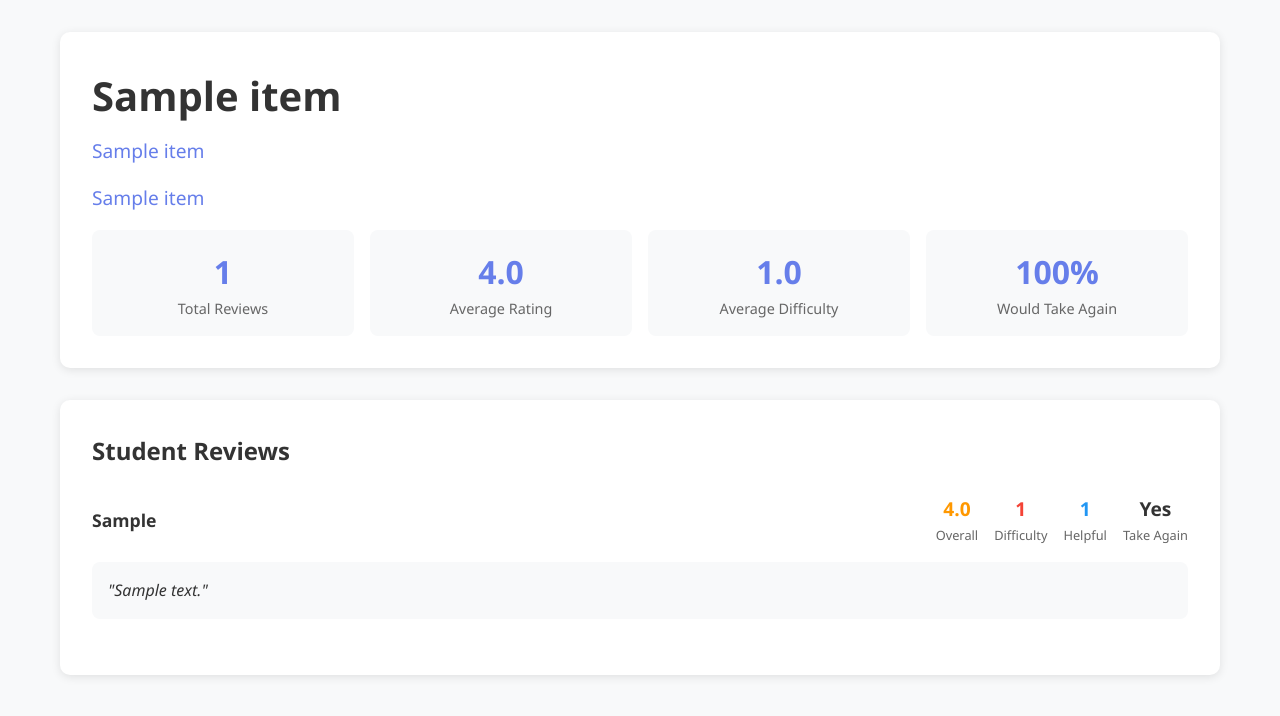
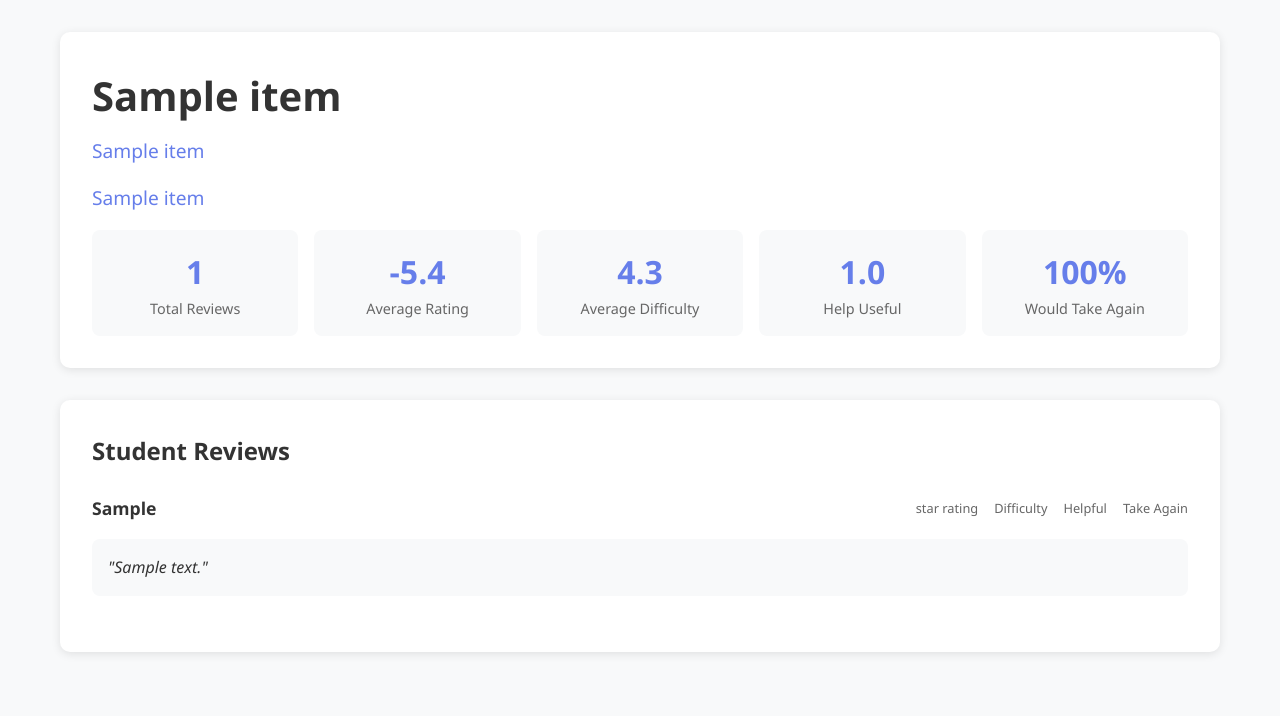
Before and after one commit to winni-723/ds593DPproject, a Django app: a page that uses myproject/myapp/templates/professor_profile.html in a window 1280 px wide. Shown: the part 70-786 px from the top of the page. Run offline with Django 5.2, Linux system fonts and the light colour scheme; tables that the repository leaves empty hold one stand-in row (values such as "Sample post").

Commit message:
finished

```diff
--- a/myproject/myapp/templates/professor_profile.html
+++ b/myproject/myapp/templates/professor_profile.html
@@ -235,6 +235,10 @@
                     <div class="stat-label">Average Difficulty</div>
                 </div>
                 <div class="stat-card">
+                    <div class="stat-number">{{ average_help_useful }}</div>
+                    <div class="stat-label">Help Useful</div>
+                </div>
+                <div class="stat-card">
                     <div class="stat-number">{{ would_take_again_percent }}%</div>
                     <div class="stat-label">Would Take Again</div>
                 </div>
@@ -249,19 +253,19 @@
                     <div class="course-name">{{ review.course }}</div>
                     <div class="review-rating">
                         <div class="rating-item">
-                            <div class="rating-value star-rating">{{ review.star_rating }}</div>
-                            <div class="rating-label">Overall</div>
+                            <!--<div class="rating-value star-rating">{{ review.star_rating }}</div>-->
+                            <div class="rating-label">star rating</div>
                         </div>
                         <div class="rating-item">
-                            <div class="rating-value difficulty">{{ review.difficulty }}</div>
+                            <!--<div class="rating-value difficulty">{{ review.difficulty }}</div>-->
                             <div class="rating-label">Difficulty</div>
                         </div>
                         <div class="rating-item">
-                            <div class="rating-value helpful">{{ review.help_useful }}</div>
+                            <!--<div class="rating-value helpful">{{ review.help_useful }}</div>-->
                             <div class="rating-label">Helpful</div>
                         </div>
                         <div class="rating-item">
-                            <div class="rating-value">{% if review.would_take_agains %}Yes{% else %}No{% endif %}</div>
+                            <!--<div class="rating-value">{% if review.would_take_agains %}Yes{% else %}No{% endif %}</div>-->
                             <div class="rating-label">Take Again</div>
                         </div>
                     </div>
--- a/myproject/myapp/templates/write_review.html
+++ b/myproject/myapp/templates/write_review.html
@@ -427,11 +427,6 @@
 
         <form method="post">
             {% csrf_token %}
-            <!-- <label for="name">Your Name</label>
-            <input type="text" id="name" name="name" required>
-
-            <label for="email">Your Email</label>
-            <input type="email" id="email" name="email"> -->
 
             {% if courses %}
             <label for="course">Course</label>
--- a/myproject/myapp/views.py
+++ b/myproject/myapp/views.py
@@ -9,6 +9,7 @@ from django.views.decorators.csrf import csrf_exempt
 from .models import ITEM
 from django.conf import settings
 import json
+import numpy as np
 
 try:
     from google import genai
@@ -22,6 +23,82 @@ if genai is not None and getattr(settings, 'GEMINI_API_KEY', ''):
         _gemini_client = genai.Client(api_key=settings.GEMINI_API_KEY)
     except Exception:
         _gemini_client = None
+
+
+def dp_average(ratings, a, b, epsilon):
+    """
+    Differentially private average using Laplace mechanism.
+    """
+    n = len(ratings)
+    if n == 0:
+        return 0.0, 0.0
+
+    true_avg = np.mean(ratings)
+
+    # sensitivity for average
+    sensitivity = (b - a) / n
+
+    # Laplace noise scale
+    scale = sensitivity / epsilon
+
+    # Adding Laplace noise to the true average
+    noisy_avg = true_avg + np.random.laplace(0, scale)
+
+    return noisy_avg, true_avg
+
+
+def dp_difficulty_average(difficulty, a, b, epsilon):
+    """
+    Differentially private average using Laplace mechanism.
+    Returns only the noisy average.
+    """
+    n = len(difficulty)
+    true_avg = np.mean(difficulty)
+
+    sensitivity = (b - a) / n
+    scale = sensitivity / epsilon
+    noisy_avg = true_avg + np.random.laplace(0, scale)
+    return noisy_avg, true_avg
+
+
+def dp_count(count, epsilon):
+    """
+    Differentially private count using Laplace mechanism.
+    Sensitivity for a count query is 1.0.
+    """
+    # Sensitivity for a count query is always 1.0
+    sensitivity = 1.0
+
+    scale = sensitivity / epsilon
+    noisy_count = count + np.random.laplace(0, scale)
+
+    return noisy_count
+
+def dp_helpful_average(helpful, a, b, epsilon):
+    """
+    Differentially private average using Laplace mechanism.
+    Returns only the noisy average.
+    """
+    n = len(helpful)
+    if n == 0:
+        return 0.0, 0.0
+
+    true_avg = np.mean(helpful)
+
+    # sensitivity for average
+    sensitivity = (b - a) / n
+
+    # Laplace noise scale
+    scale = sensitivity / epsilon
+
+    # Adding Laplace noise to the true average
+    noisy_avg = true_avg + np.random.laplace(0, scale)
+
+    # Clamp to keep value within valid bounds (non-negative)
+    noisy_avg = max(a, min(b, noisy_avg))
+
+    return noisy_avg, true_avg
+
 
 
 def make_review_private(review_text: str) -> str:
@@ -293,12 +370,50 @@ def professor_profile(request, professor_name):
 
     # Get professor statistics
     total_reviews = reviews.count()
-    average_rating = round(reviews.aggregate(avg_rating=models.Avg('star_rating'))['avg_rating'] or 0, 1)
-    average_difficulty = round(reviews.aggregate(avg_diff=models.Avg('difficulty'))['avg_diff'] or 0, 1)
+    #average_rating = round(reviews.aggregate(avg_rating=models.Avg('star_rating'))['avg_rating'] or 0, 1)
+
+    # Calculate differentially private average rating
+    ratings = list(reviews.values_list('star_rating', flat=True))
+    min_rating = 0.0
+    max_rating = 5.0
+    epsilon = 1.0  # Privacy loss
+    noisy_avg, true_avg = dp_average(ratings, min_rating, max_rating, epsilon)
+    average_rating = round(noisy_avg, 1)
+
+    #average_difficulty = round(reviews.aggregate(avg_diff=models.Avg('difficulty'))['avg_diff'] or 0, 1)
+    # Calculate differentially private average difficulty
+    difficulty = list(reviews.values_list('difficulty', flat=True))
+    min_difficulty = 1.0
+    max_difficulty = 5.0
+    epsilon = 1.0  # Privacy loss
+    noisy_avg, true_avg = dp_difficulty_average(difficulty, min_difficulty, max_difficulty, epsilon)
+    average_difficulty = round(noisy_avg, 1)
+
+    # Calculate average help_useful
+    # Using proper Django aggregate syntax
+    # avg_result = reviews.aggregate(avg_help=models.Avg('help_useful'))
+    # average_help_useful = round(avg_result.get('avg_help') or 0, 1)
+    helpful = list(reviews.values_list('help_useful', flat=True))
+    min_helpful = 1.0
+    max_helpful = 10.0
+    epsilon = 1.0  # Privacy loss
+    noisy_avg, true_avg = dp_helpful_average(helpful, min_helpful, max_helpful, epsilon)
+    average_help_useful = round(noisy_avg, 1)
 
     # Calculate percentage who would take again
-    would_take_again_count = reviews.filter(would_take_agains=True).count()
-    would_take_again_percent = round((would_take_again_count / total_reviews) * 100) if total_reviews > 0 else 0
+    # would_take_again_count = reviews.filter(would_take_agains=True).count()
+    # would_take_again_percent = round((would_take_again_count / total_reviews) * 100) if total_reviews > 0 else 0
+
+    # Calculate differentially private percentage who would take again
+    true_count = reviews.filter(would_take_agains=True).count()
+    epsilon = 1.0  # Privacy loss
+    noisy_count = dp_count(true_count, epsilon)
+    # Ensure noisy_count is non-negative
+    noisy_count = max(0, noisy_count)
+    # Calculate noisy percentage
+    would_take_again_percent = round((noisy_count / total_reviews) * 100) if total_reviews > 0 else 0
+    # Ensure percentage is between 0 and 100
+    would_take_again_percent = max(0, min(100, would_take_again_percent))
 
     # Get school name (assuming all reviews are from the same school)
     school_name = reviews.first().school_name
@@ -312,6 +427,7 @@ def professor_profile(request, professor_name):
         'total_reviews': total_reviews,
         'average_rating': average_rating,
         'average_difficulty': average_difficulty,
+        'average_help_useful': average_help_useful,
         'would_take_again_percent': would_take_again_percent,
     }
 
@@ -396,12 +512,49 @@ def search_prof(request):
             if reviews.exists():
                 # Get professor statistics
                 total_reviews = reviews.count()
-                average_rating = round(reviews.aggregate(avg_rating=models.Avg('star_rating'))['avg_rating'] or 0, 1)
-                average_difficulty = round(reviews.aggregate(avg_diff=models.Avg('difficulty'))['avg_diff'] or 0, 1)
+                #average_rating = round(reviews.aggregate(avg_rating=models.Avg('star_rating'))['avg_rating'] or 0, 1)
+
+                # Calculate differentially private average rating
+                ratings = list(reviews.values_list('star_rating', flat=True))
+                min_rating = 0.0
+                max_rating = 5.0
+                epsilon = 1.0  # Privacy budget
+                noisy_avg, true_avg = dp_average(ratings, min_rating, max_rating, epsilon)
+                average_rating = round(noisy_avg, 1)
+
+                #average_difficulty = round(reviews.aggregate(avg_diff=models.Avg('difficulty'))['avg_diff'] or 0, 1)
+                # Calculate differentially private average difficulty
+                difficulty = list(reviews.values_list('difficulty', flat=True))
+                min_difficulty = 1.0
+                max_difficulty = 5.0
+                epsilon = 1.0  # Privacy budget
+                noisy_avg, true_avg = dp_difficulty_average(difficulty, min_difficulty, max_difficulty, epsilon)
+                average_difficulty = round(noisy_avg, 1)
+
+                # Calculate average help_useful
+                # Using proper Django aggregate syntax
+                # avg_result = reviews.aggregate(avg_help=models.Avg('help_useful'))
+                # average_help_useful = round(avg_result.get('avg_help') or 0, 1)
+                helpful = list(reviews.values_list('help_useful', flat=True))
+                min_helpful = 1.0
+                max_helpful = 10.0
+                epsilon = 1.0  # Privacy loss
+                noisy_avg, true_avg = dp_helpful_average(helpful, min_helpful, max_helpful, epsilon)
+                average_help_useful = round(noisy_avg, 1)
 
                 # Calculate percentage who would take again
-                would_take_again_count = reviews.filter(would_take_agains=True).count()
-                would_take_again_percent = round((would_take_again_count / total_reviews) * 100) if total_reviews > 0 else 0
+                # would_take_again_count = reviews.filter(would_take_agains=True).count()
+                # would_take_again_percent = round((would_take_again_count / total_reviews) * 100) if total_reviews > 0 else 0
+                # Calculate differentially private percentage who would take again
+                true_count = reviews.filter(would_take_agains=True).count()
+                epsilon = 1.0  # Privacy budget
+                noisy_count = dp_count(true_count, epsilon)
+                # Ensure noisy_count is non-negative
+                noisy_count = max(0, noisy_count)
+                # Calculate noisy percentage
+                would_take_again_percent = round((noisy_count / total_reviews) * 100) if total_reviews > 0 else 0
+                # Ensure percentage is between 0 and 100
+                would_take_again_percent = max(0, min(100, would_take_again_percent))
 
                 # Get school name
                 school_name = reviews.first().school_name
@@ -412,6 +565,7 @@ def search_prof(request):
                     'total_reviews': total_reviews,
                     'average_rating': average_rating,
                     'average_difficulty': average_difficulty,
+                    'average_help_useful': average_help_useful,
                     'would_take_again_percent': would_take_again_percent,
                     'reviews': reviews[:3]  # Show first 3 reviews as preview
                 })
@@ -450,6 +604,9 @@ def WriteReview(request,professor_name):
             help_useful = int(help_useful_raw) if help_useful_raw else None
         except ValueError:
             help_useful = None
+        if help_useful is not None:
+            # Clamp to keep within allowed positive range (1-10)
+            help_useful = max(1, min(10, help_useful))
         try:
             star_rating = float(rating_raw) if rating_raw else None
         except ValueError:
@@ -474,23 +631,42 @@ def WriteReview(request,professor_name):
         if missing_fields:
             messages.error(request, f"Please fill all required fields: {', '.join(missing_fields)}")
         else:
-            # Clean the comment for privacy before saving
-            cleaned_comments = make_review_private(comments)
+            # Check if user already used the rephrased version from frontend
+            is_rephrased = request.POST.get('is_rephrased', '0') == '1'
+
+            # Only apply make_review_private if user hasn't already used the rephrased version
+            if is_rephrased:
+                # User explicitly chose the rephrased version, use it as-is
+                cleaned_comments = comments
+            else:
+                # Clean the comment for privacy before saving
+                cleaned_comments = make_review_private(comments)
+
+            # Ensure school_name and department_name are not empty
+            # If professor doesn't exist, we need at least some default values
+            if not school_name:
+                school_name = 'Unknown'
+            if not department_name:
+                department_name = 'Unknown'
 
             # Create a new ITEM review entry
-            ITEM.objects.create(
-                professor_name=professor_name,
-                school_name=school_name,
-                department_name=department_name,
-                star_rating=star_rating,
-                course=course,
-                difficulty=difficulty,
-                would_take_agains=would_take_agains if would_take_agains is not None else False,
-                help_useful=help_useful,
-                comments=cleaned_comments,
-            )
-            messages.success(request, 'Your review has been submitted.')
-            return redirect('professor_profile', professor_name=professor_name)
+            try:
+                ITEM.objects.create(
+                    professor_name=professor_name,
+                    school_name=school_name,
+                    department_name=department_name,
+                    star_rating=star_rating,
+                    course=course,
+                    difficulty=difficulty,
+                    would_take_agains=would_take_agains if would_take_agains is not None else False,
+                    help_useful=help_useful if help_useful is not None else 0,
+                    comments=cleaned_comments,
+                )
+                messages.success(request, 'Your review has been submitted.')
+                return redirect('professor_profile', professor_name=professor_name)
+            except Exception as e:
+                messages.error(request, f'Error saving review: {str(e)}')
+                # Don't redirect, stay on the form so user can see the error
 
     # Build unique course list for this professor
     courses = list(
```
Also changed, not shown: myproject/myapp/templates/show.html (+4 -4 lines).
